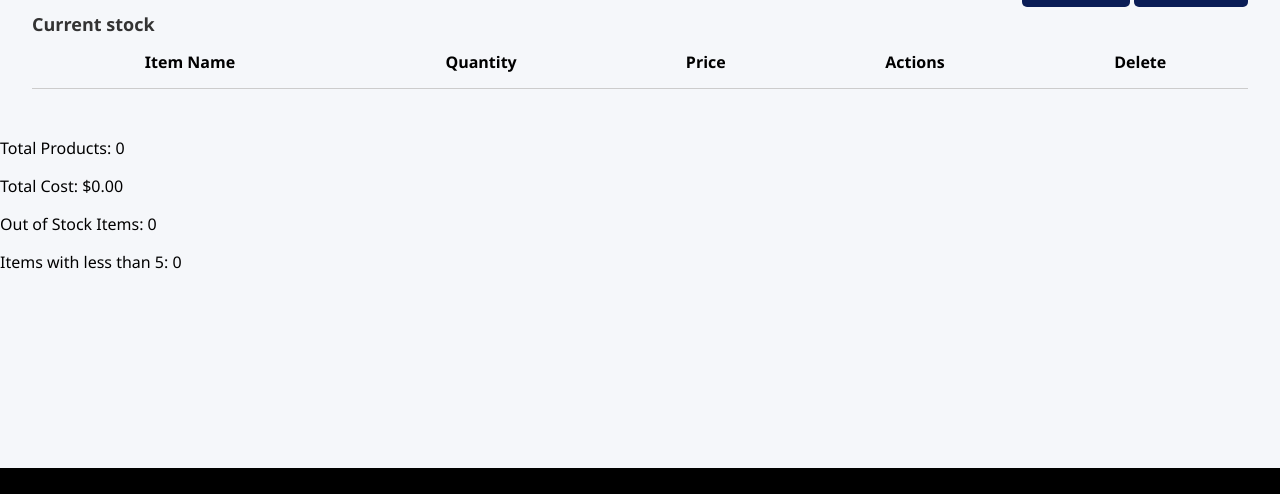
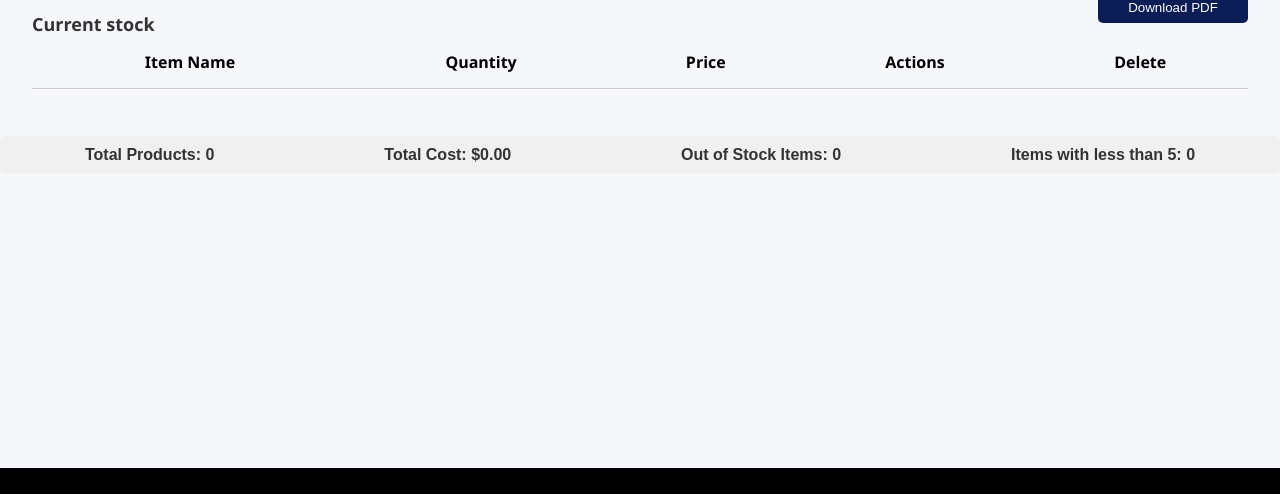
Before and after one commit to Siri-varshini-43/stock_project, a plain HTML site: page stock_project/stock/index.html in a window 1280 px wide. Shown: the part 146-640 px from the top of the page. Drawn offline with nearby package versions, Linux system fonts and the light colour scheme.

Commit message:
style.css

```diff
--- a/stock_project/stock/style.css
+++ b/stock_project/stock/style.css
@@ -217,3 +217,24 @@ th, td {
         gap: 0.5rem;
     }
 }
+.buttons-container button {
+  display: block;
+  width: 150px; /* optional fixed width */
+  margin-bottom: 10px; /* space between buttons */
+}
+.totals {
+  display: flex;
+  justify-content: space-around; /* spread evenly */
+  background-color: #f0f0f0;
+  padding: 10px 0;
+  margin-top: 15px;
+  border-radius: 5px;
+  font-weight: 600;
+  font-family: Arial, sans-serif;
+}
+
+.totals p {
+  margin: 0 10px;
+  color: #333;
+  font-size: 16px;
+}
```
